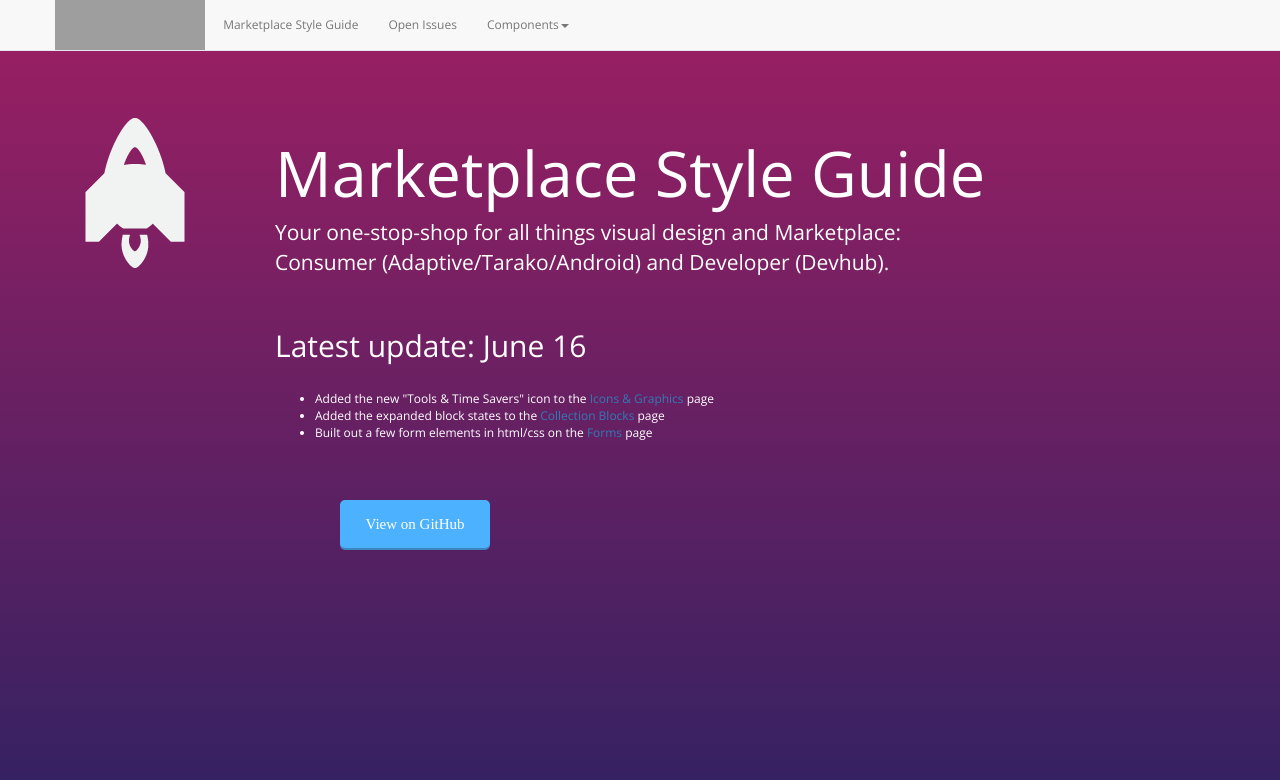
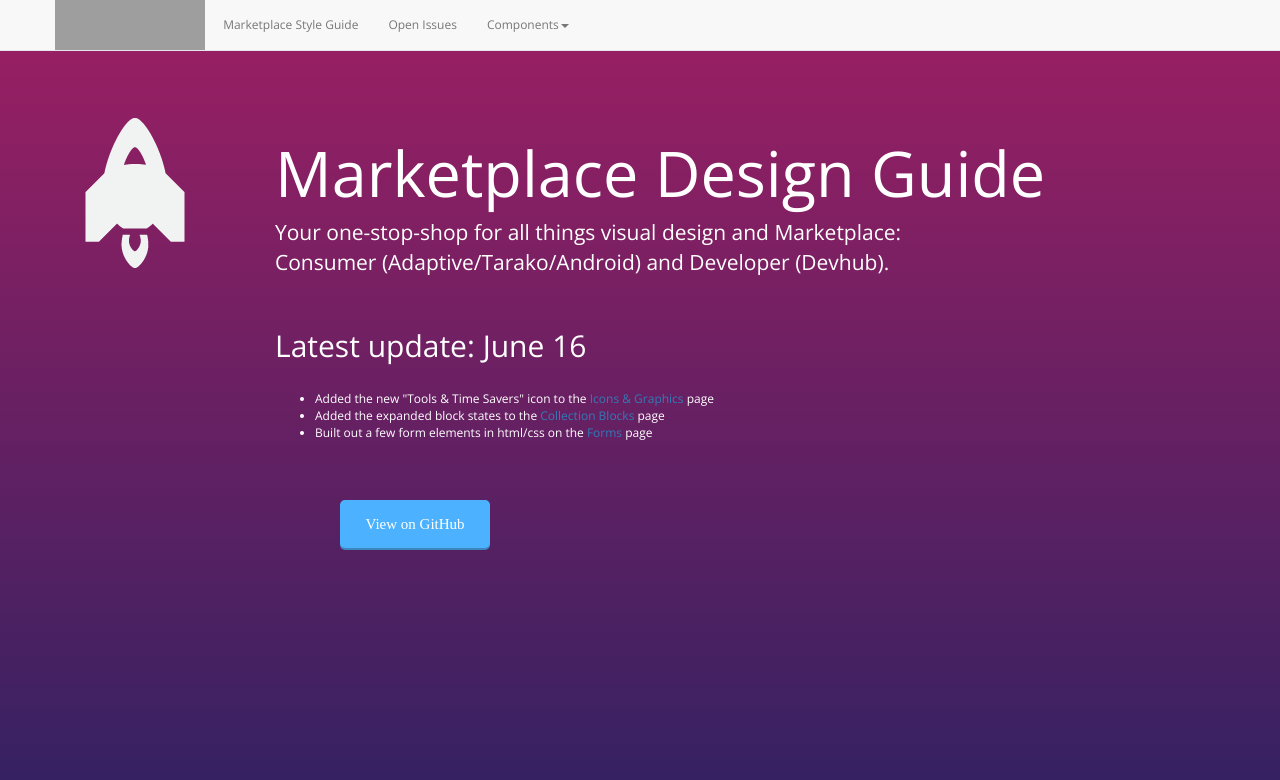
Before and after one commit to MarketplaceUX/marketplace-style-guides, a Jekyll site: the page built from index.html, in a window 1280 px wide and 900 px high, cut to the strip 0-832 px from the top of the window. Shown: the top 780 px of the strip. Built offline with Jekyll 4.4.1, drawn with Linux system fonts in a browser that asks for light colours; nearby versions of some CDN libraries; grey boxes are pictures that could not be loaded.

Commit message:
name change

```diff
--- a/index.html
+++ b/index.html
@@ -11,7 +11,7 @@
 			<img src="img/rocket.png"/>
 		</div>
 		<div class="col-md-10">
-		<h1>Marketplace Style Guide</h1>
+		<h1>Marketplace Design Guide</h1>
 		<p>Your one-stop-shop for all things visual design and Marketplace:<br>Consumer (Adaptive/Tarako/Android) and Developer (Devhub).</p>
 		<br>
 		<h2>Latest update: June 16</h2>
```
